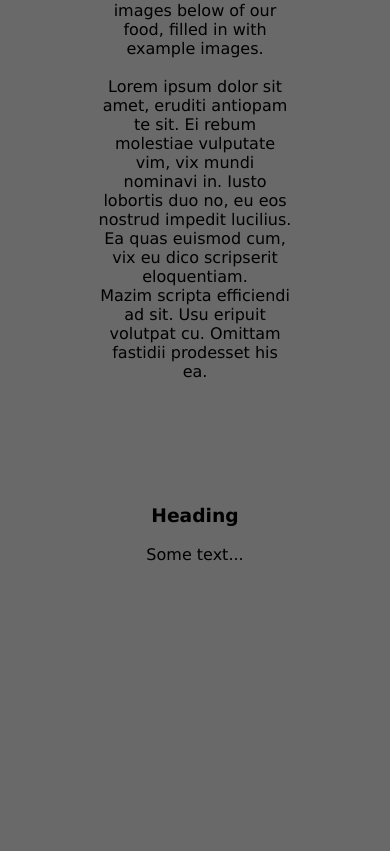
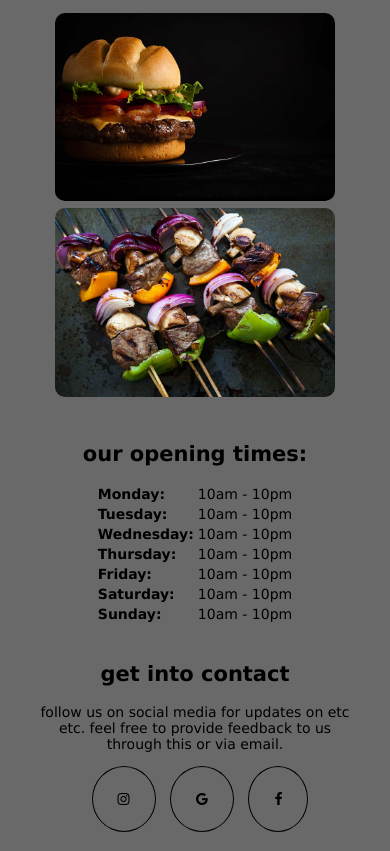
Before and after one commit to hashimh/cheat-day-website, a website: page webpages/about.html in a window 390 px wide. Shown: the part 314-1165 px from the top of the page. Before the commit the page ends 902 px from the top, so only its background shows below. Drawn offline with Linux system fonts and the light colour scheme.

Commit message:
responsive webpage update. created mobile version of about.html

```diff
--- a/package.json
+++ b/package.json
@@ -19,6 +19,6 @@
   "homepage": "https://github.com/hashimh/FeastWebsite#readme",
   "dependencies": {
     "express": "^4.17.1",
-    "nodemon": "^1.19.3"
+    "nodemon": "^1.19.4"
   }
 }
--- a/webpages/about.html
+++ b/webpages/about.html
@@ -27,21 +27,42 @@
     </div>
 
     <div class="about-content">
-
       <div class="about-block" id="about-block-1">
-        <h1>Welcome to ...</h1>
-        <p>Some text... and images below of our food, filled in with example images. <br><br> Lorem ipsum dolor sit amet, eruditi antiopam te sit.
-          Ei rebum molestiae vulputate vim, vix mundi nominavi in. Iusto lobortis duo no, eu eos nostrud impedit lucilius. Ea quas euismod cum, vix eu dico scripserit eloquentiam. <br>
-          Mazim scripta efficiendi ad sit. Usu eripuit volutpat cu.
-          Omittam fastidii prodesset his ea.</p>
-          <br>
-
+        <h2>about feast</h2>
+        <p>feast is the new and improved Grill and Fry, with a new look and an updated, mouthwatering menu. <br><br>
+          Lorem ipsum dolor sit amet, eruditi antiopam te sit.
+          Ei rebum molestiae vulputate vim, vix mundi nominavi in. Iusto lobortis duo no, eu eos nostrud impedit lucilius.
+          Ea quas euismod cum, vix eu dico scripserit eloquentiam. <br>
+        </p> <br>
+        <div class="images">
+          <img src="../../images/burgermenu.jpg">
+          <img src="../../images/kebabmenu.jpg">
+        </div>
       </div>
 
+
+
       <div class="about-block" id="about-block-2">
-        <h3>Heading</h3>
-        <p>Some text...</p>
+        <h2>our opening times:</h2>
+        <table align = "center">
+          <tr><th>Monday:</th><td>10am - 10pm</td></tr>
+          <tr><th>Tuesday:</th><td>10am - 10pm</td></tr>
+          <tr><th>Wednesday:</th><td>10am - 10pm</td></tr>
+          <tr><th>Thursday:</th><td>10am - 10pm</td></tr>
+          <tr><th>Friday:</th><td>10am - 10pm</td></tr>
+          <tr><th>Saturday:</th><td>10am - 10pm</td></tr>
+          <tr><th>Sunday:</th><td>10am - 10pm</td></tr>
+        </table>
       </div>
+
+      <div class="about-block" id="about-block-3">
+        <h2>get into contact</h2>
+        <p>follow us on social media for updates on etc etc. feel free to provide feedback to us through this or via email.</p>
+        <a href="#" class="fa fa2 fa-instagram"></a>
+        <a href="#" class="fa fa2 fa-google"></a>
+        <a href="#" class="fa fa2 fa-facebook"></a>
+      </div>
+
 
     </div>
 
--- a/webpages/css/about.css
+++ b/webpages/css/about.css
@@ -56,20 +56,38 @@ body {
   text-align: center;
 }
 
-.about-block {
-  padding: 1vh;
-  margin-left: 20vw;
-  margin-right: 20vw;
-  margin-top: 5vh;
-  border-radius: 1vw;
+th {
+  text-align: left;
+}
+
+img {
+  border-radius: 10px;
+  height: auto;
+  margin-bottom: 2vw;
+  display: block;
+  margin-left: auto;
+  margin-right: auto;
+  width: 90%;
 }
 
 #about-block-1 {
-  margin-top: 20vh;
-  padding-left: 5vw;
-  padding-right: 5vw;
-  padding-bottom: 5vw;
+  padding-top: 20vw;
 }
+
+#about-block-3 {
+  width: 100vw;
+}
+
+.fa2 {
+  padding: 25px;
+  font-size: 25px;
+  text-decoration: none;
+  color: black;
+  border: 1px solid black;
+  margin-left: 10px;
+  border-radius: 50%;
+}
+
 
 
 /* When the screen is less than 600 pixels wide, hide all links, except for the first one ("Home").
@@ -102,12 +120,6 @@ Show the link that contains should open and close the topnav (.icon) */
   .topnave a:hover {
     border-left: 2px solid white;
   }
-
-}
-
-/* The "responsive" class is added to the topnav with JavaScript when the user clicks on the icon.
-This class makes the topnav look good on small screens (display the links vertically instead of horizontally) */
-@media screen and (max-width: 600px) {
   .topnav.responsive {position: fixed; width: 100%;}
   .topnav.responsive a.icon {
     position: absolute;
@@ -119,4 +131,28 @@ This class makes the topnav look good on small screens (display the links vertic
     display: block;
     text-align: left;
   }
+
+  .about-block {
+    padding-left: 10vw;
+    padding-right: 10vw;
+    padding-bottom: 5vw;
+    font-size: 14px;
+  }
+
+  #about-block-2 {
+    padding-top: 0;
+  }
+
+
 }
+
+/* Tablet Devices (Portait and Landscape) */
+@media only screen
+  and (min-width: 768px)
+  and (max-width: 1024px)
+  and (-webkit-min-device-pixel-ratio: 1) {
+    .topnav a {
+      font-size: 3vw;
+      padding: 3vw 3.5vw;
+    }
+}
```
Also changed, not shown: webpages/css/home.css (+54 -29 lines), webpages/css/menu.css (+42 -14 lines), webpages/home.html (+4 -4 lines), webpages/menu.html (+0 -8 lines), 1 other file.
